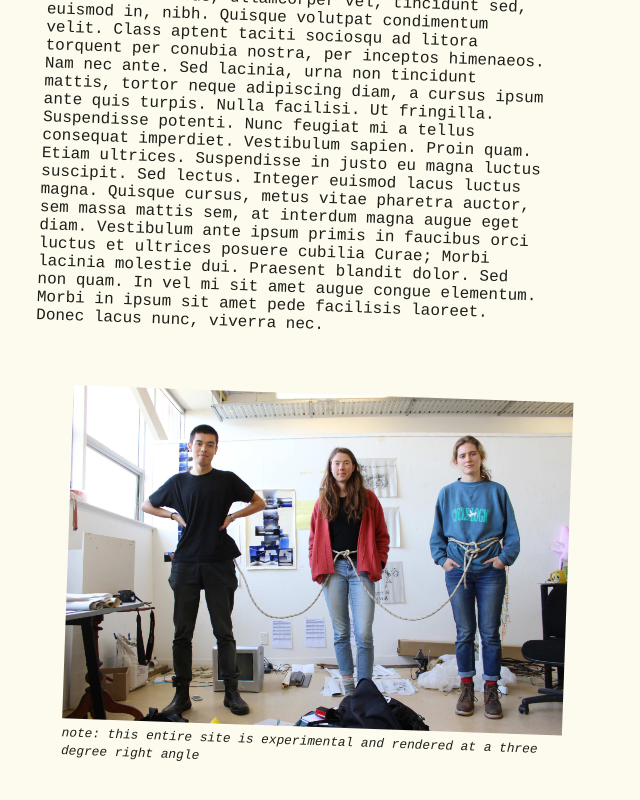
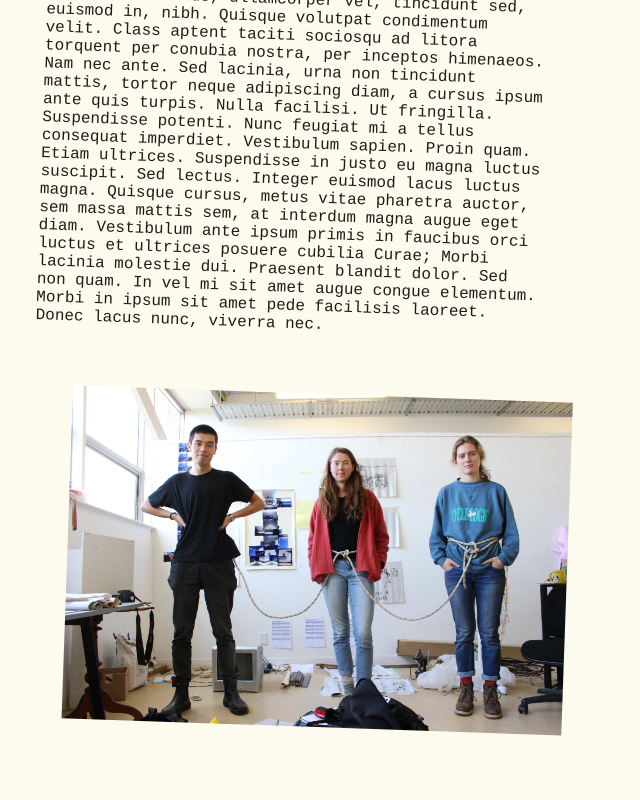
Before and after one commit to uzuruu/uzuruu.github, a plain HTML site: page index.html in a window 1280 px wide. Shown: the part 2067-2867 px from the top of the page, without its empty margins (0-640 px from the left). After the commit the page ends 2833 px from the top, so only its background shows below. Drawn offline with Linux system fonts and the light colour scheme.

Commit message:
Update index.html

```diff
--- a/index.html
+++ b/index.html
@@ -127,5 +127,5 @@
 
             	<br><br><br><br>
 
-            	<footer><small><i>note: this entire site is experimental and rendered at a three degree right angle</i></small></footer>
+
 </html>
```
